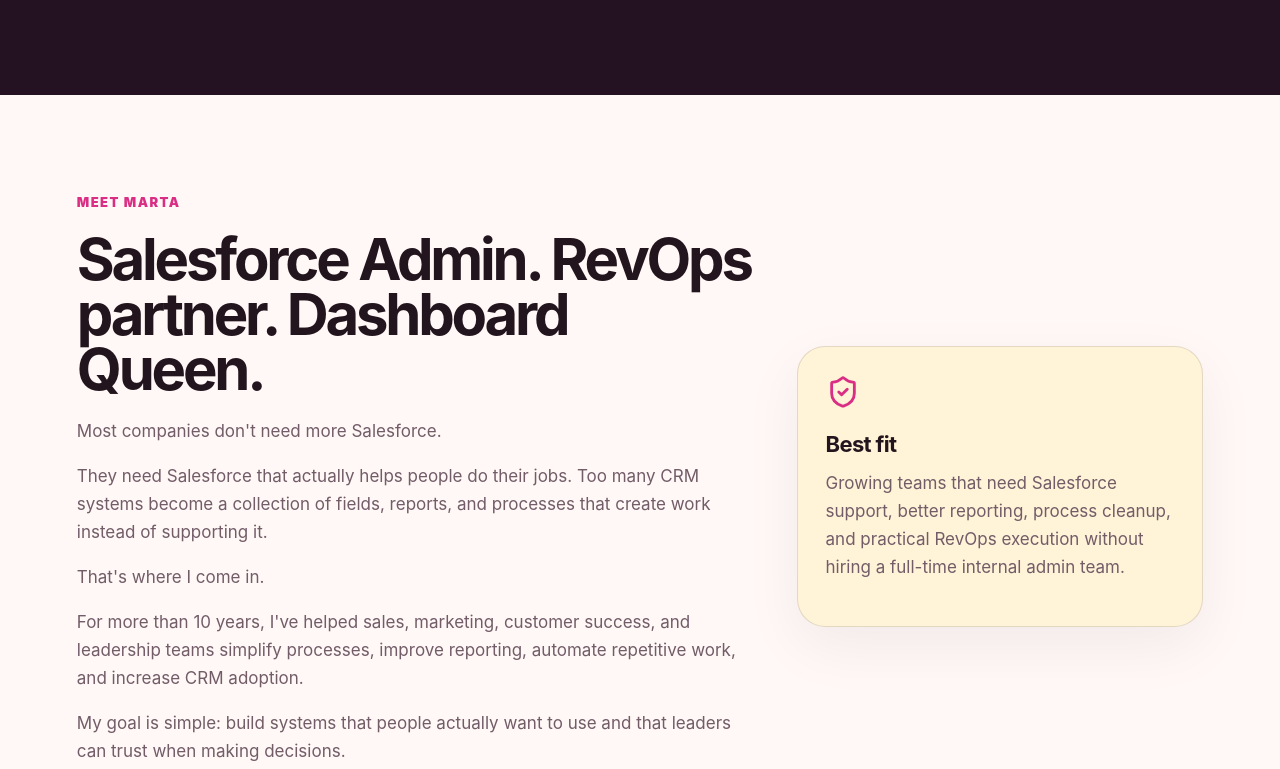
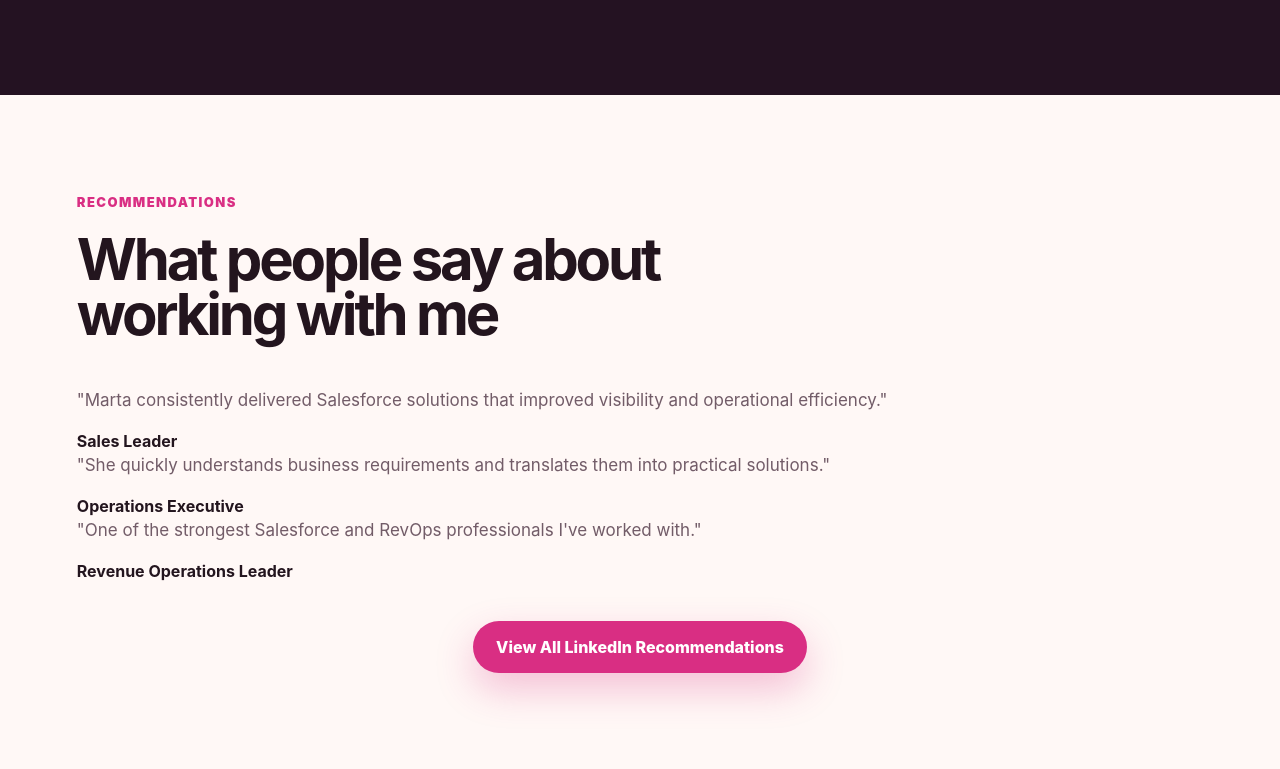
Before and after one commit to marta790522/dashboard-queen-site, a Next.js app: page / in a window 1280 px wide. Shown: the part 2751-3520 px from the top of the page. Built offline with nearby package versions, Linux system fonts and the light colour scheme.

Commit message:
Update page.tsx

```diff
--- a/app/page.tsx
+++ b/app/page.tsx
@@ -156,7 +156,50 @@ export default function Home() {
           ))}
         </div>
       </section>
+<section className="section" id="recommendations">
+  <div className="sectionHeader">
+    <p className="eyebrow">Recommendations</p>
+    <h2>What people say about working with me</h2>
+  </div>
 
+  <div className="testimonialGrid">
+
+    <div className="testimonialCard">
+      <p>
+        "Marta consistently delivered Salesforce solutions that improved
+        visibility and operational efficiency."
+      </p>
+      <strong>Sales Leader</strong>
+    </div>
+
+    <div className="testimonialCard">
+      <p>
+        "She quickly understands business requirements and translates them
+        into practical solutions."
+      </p>
+      <strong>Operations Executive</strong>
+    </div>
+
+    <div className="testimonialCard">
+      <p>
+        "One of the strongest Salesforce and RevOps professionals I've
+        worked with."
+      </p>
+      <strong>Revenue Operations Leader</strong>
+    </div>
+
+  </div>
+
+  <div style={{ textAlign: "center", marginTop: "40px" }}>
+    <a
+      className="button primary"
+      href="https://www.linkedin.com/in/marta-s-revops"
+      target="_blank"
+    >
+      View All LinkedIn Recommendations
+    </a>
+  </div>
+</section>
       <section className="section split" id="about">
         <div>
           <p className="eyebrow">Meet Marta</p>
```
